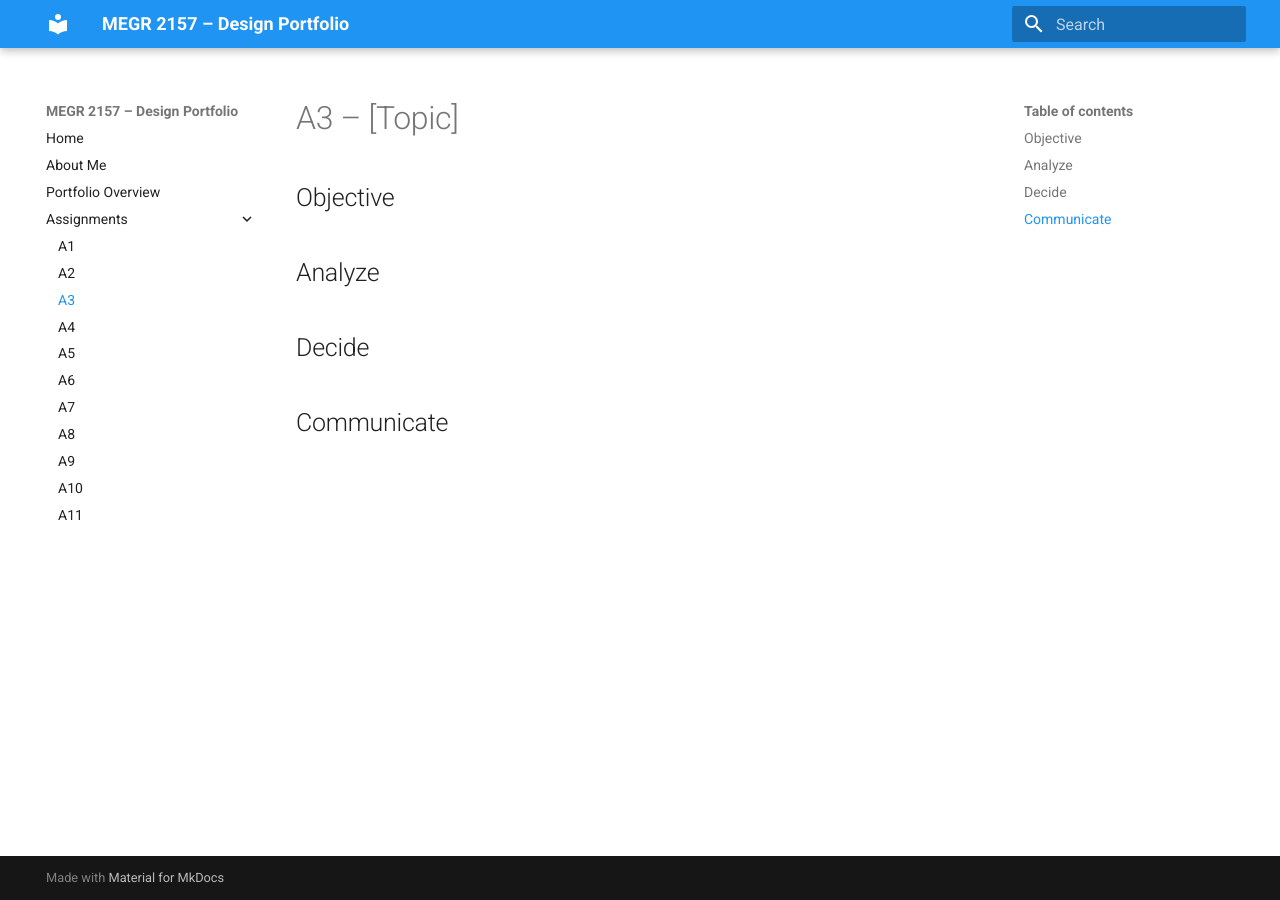
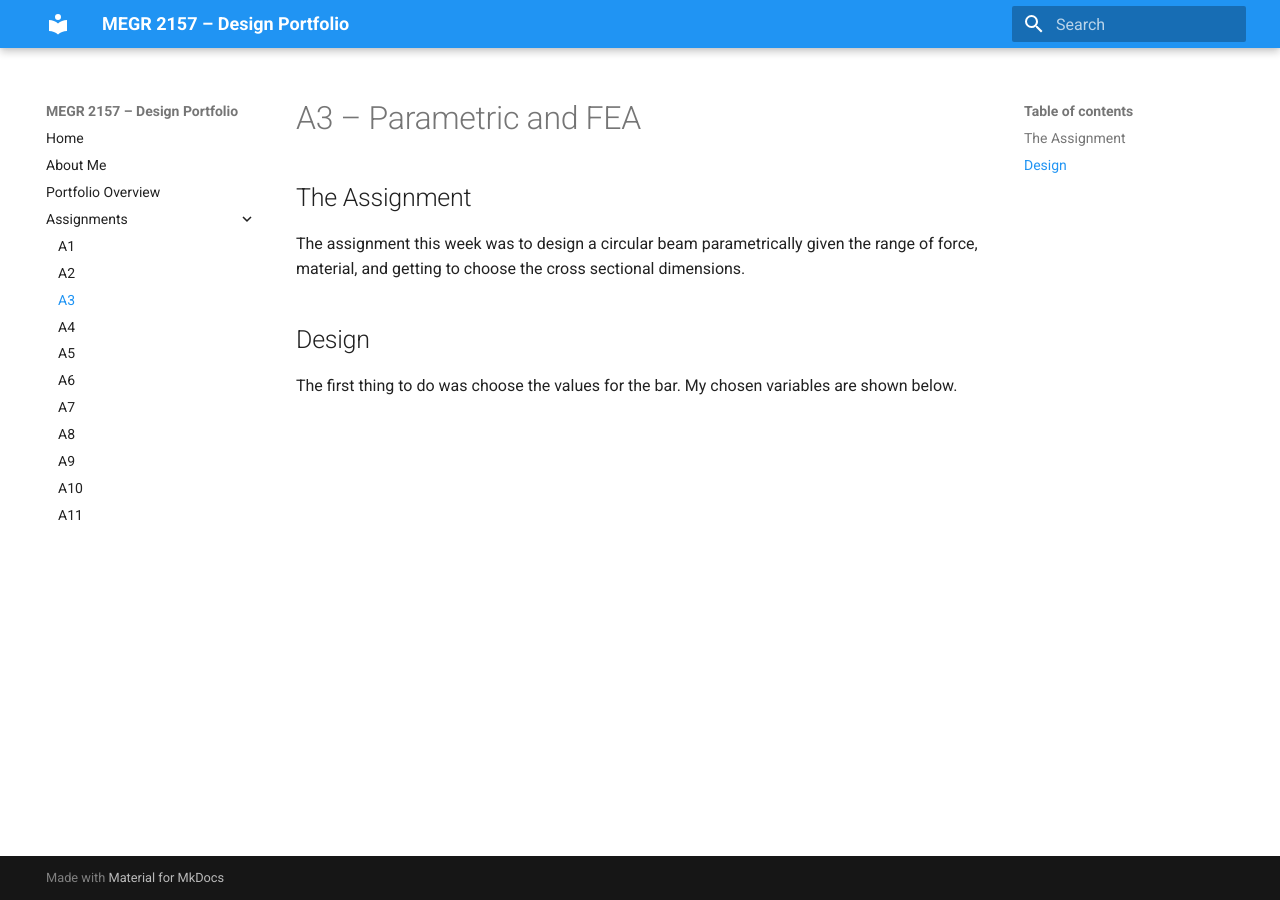
Before and after one commit to mgrego35/megr2156-portfolio, an MkDocs documentation site: the page built from docs/assignments/A03/index.md, in a window 1280 px wide. Built offline with MkDocs 1.6.1 and Material for MkDocs 9.7.7, drawn with Linux system fonts in a browser that asks for light colours.

Commit message:
Revise assignment title and structure
Updated the assignment title and sections for clarity.

```diff
--- a/docs/assignments/A03/index.md
+++ b/docs/assignments/A03/index.md
@@ -1,12 +1,9 @@
-# A3 – [Topic]
+# A3 – Parametric and FEA
 
-## Objective
+## The Assignment
 
+The assignment this week was to design a circular beam parametrically given the range of force, material, and getting to choose the cross sectional dimensions.
 
-## Analyze
+## Design
 
-
-## Decide
-
-
-## Communicate
+The first thing to do was choose the values for the bar. My chosen variables are shown below.
```
